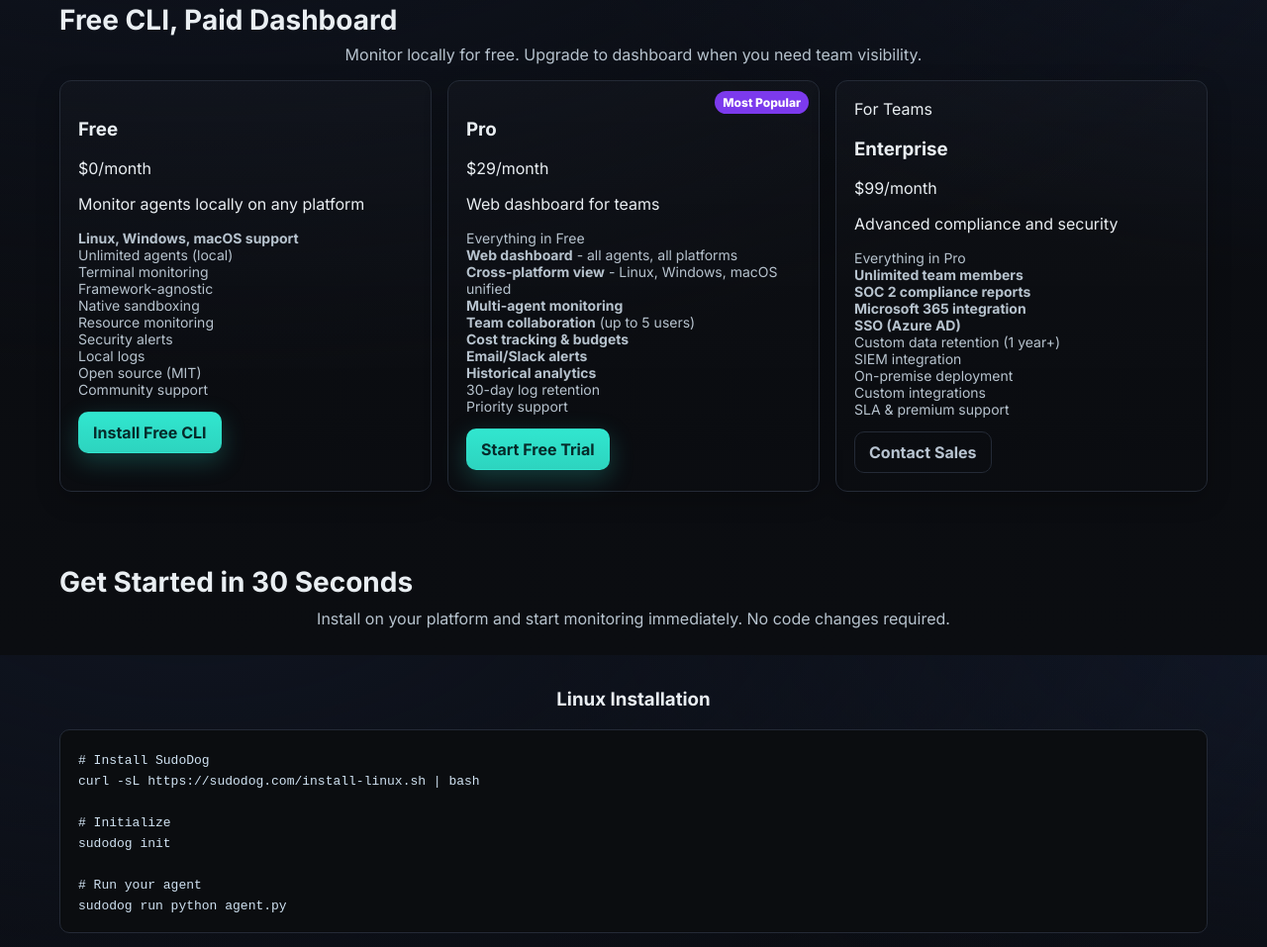
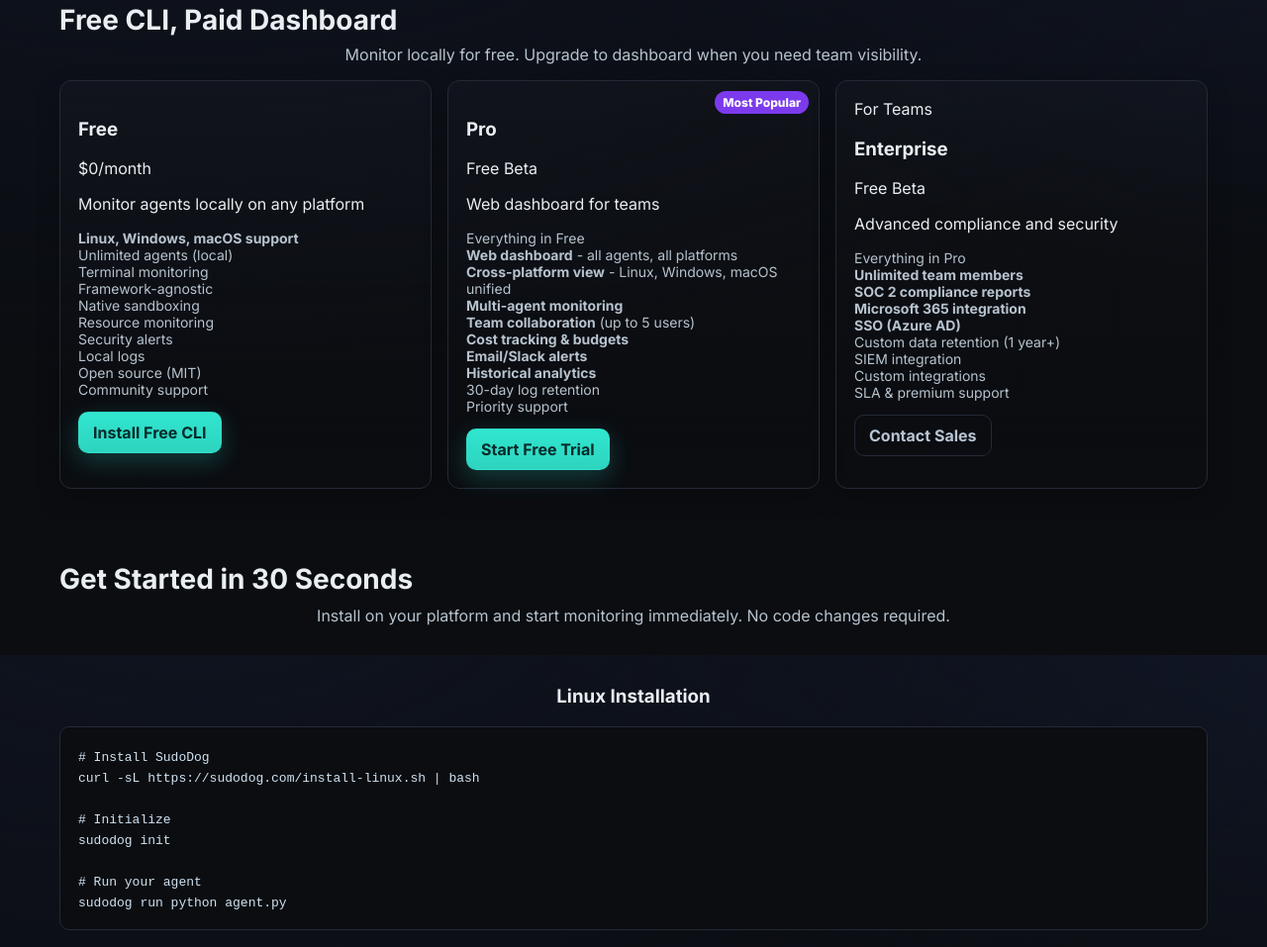
Before and after one commit to SudoDog-official/SudoDog, a plain HTML site: page index.html in a window 1280 px wide. Shown: the part 2538-3495 px from the top of the page at 99% size. Drawn offline with Linux system fonts and the light colour scheme.

Commit message:
Update index.html

```diff
--- a/index.html
+++ b/index.html
@@ -311,7 +311,7 @@
         <article class="plan card popular hoverlift">
           <div class="flag">Most Popular</div>
           <h3>Pro</h3>
-          <p class="price-coming">$29/month</p>
+          <p class="price-coming">Free Beta</p>
           <p>Web dashboard for teams</p>
           <ul>
             <li>Everything in Free</li>
@@ -331,7 +331,7 @@
         <article class="plan card hoverlift">
           <div class="flag-muted">For Teams</div>
           <h3>Enterprise</h3>
-          <p class="price-coming">$99/month</p>
+          <p class="price-coming">Free Beta</p>
           <p>Advanced compliance and security</p>
           <ul>
             <li>Everything in Pro</li>
@@ -341,7 +341,6 @@
             <li><strong>SSO (Azure AD)</strong></li>
             <li>Custom data retention (1 year+)</li>
             <li>SIEM integration</li>
-            <li>On-premise deployment</li>
             <li>Custom integrations</li>
             <li>SLA & premium support</li>
           </ul>
```
